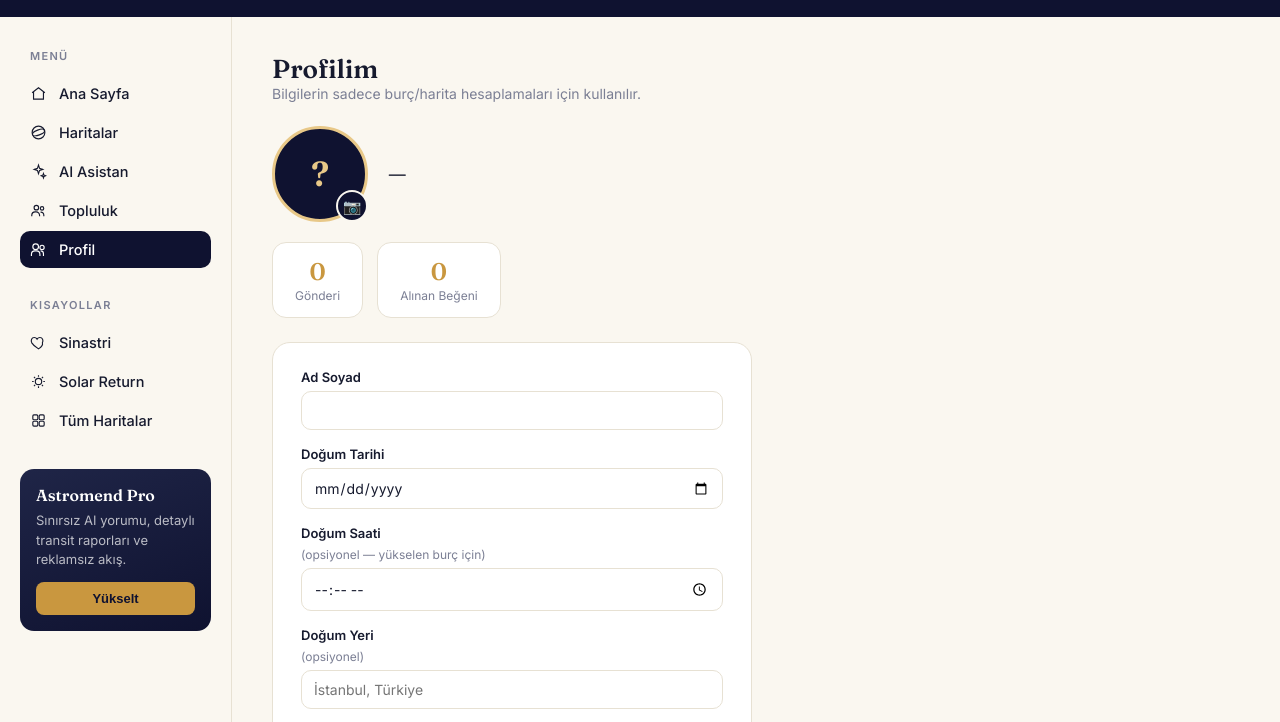
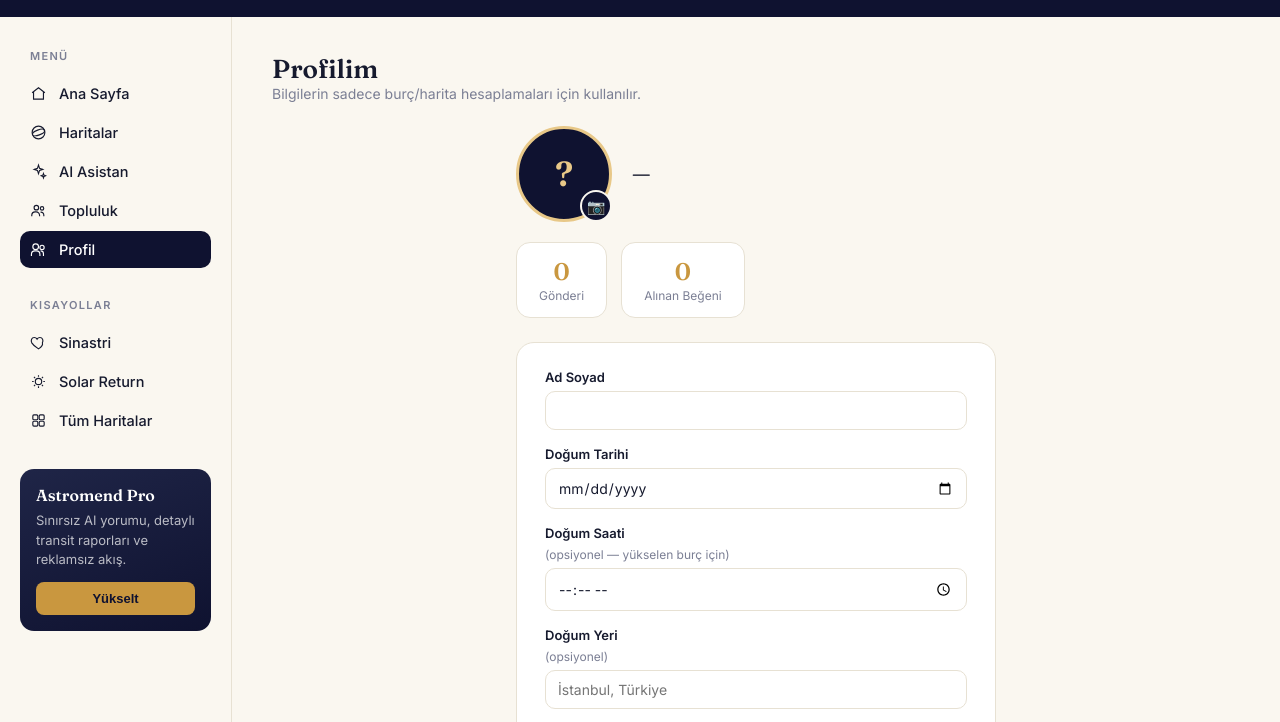
Before and after one commit to erdemyldrm5855-eng/Astromend1, a website: page html/home.html in a window 1280 px wide. Both pictures are taken after a click on the link "Profil". Shown: the part 61-783 px from the top of the page. Drawn offline with Linux system fonts and the light colour scheme; no server answers.

Commit message:
Profilim bolumunu sayfada ortala (genis sutunda sola yapismisti)

```diff
--- a/css/home.css
+++ b/css/home.css
@@ -448,6 +448,9 @@
   .community-sign{font-size:12.5px; color:var(--muted);}
   .community-bio{font-size:12px; color:var(--muted); margin-top:3px;}
 
+  /* ===== Profil içeriğini sayfada ortala (geniş sütunda sola yapışmasın) ===== */
+  .profile-wrap{max-width:480px; margin:0 auto;}
+
   /* ===== Profil başlığı (avatar + özet) ===== */
   .profile-header{display:flex; align-items:center; gap:20px; margin-bottom:20px;}
   .profile-avatar-wrap{position:relative; flex-shrink:0;}
--- a/html/home.html
+++ b/html/home.html
@@ -261,6 +261,7 @@
       <h2 class="view-title">Profilim</h2>
       <p class="view-desc">Bilgilerin sadece burç/harita hesaplamaları için kullanılır.</p>
 
+      <div class="profile-wrap">
         <div class="profile-header">
           <div class="profile-avatar-wrap">
             <div class="profile-avatar" id="profileAvatarPreview"><span>?</span></div>
@@ -301,6 +302,7 @@
           <button type="submit">Kaydet</button>
           <p id="profileMsg" class="profile-msg"></p>
         </form>
+      </div>
 
       <h3 class="chart-section-title" style="margin-top:32px;">Gönderilerim</h3>
       <div id="myPostsContainer"><p class="empty-note">Yükleniyor…</p></div>
```
Lines whose indentation alone changed are shown as unchanged.
